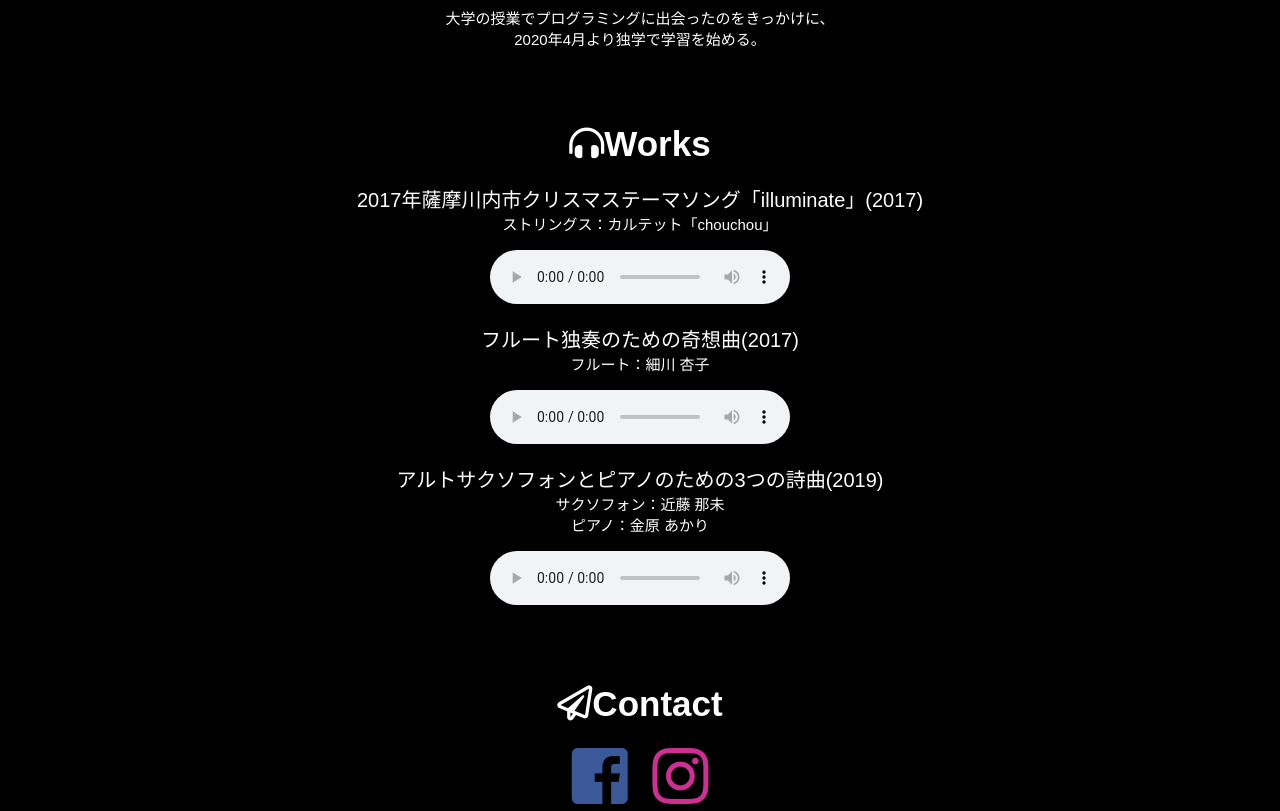
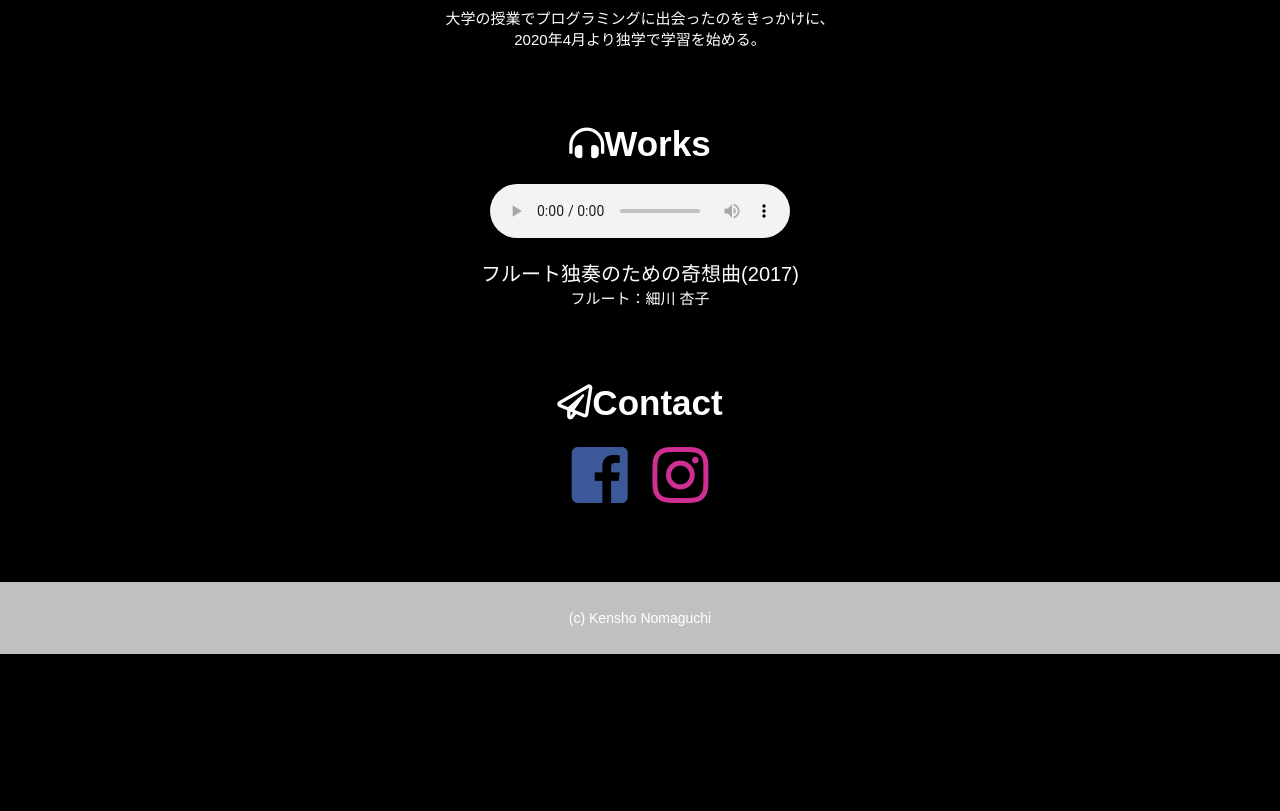
Before and after one commit to peenats-ay/portforio, a plain HTML site: page index.html in a window 1280 px wide. Shown: the part 780-1591 px from the top of the page. After the commit the page ends 1434 px from the top, so only its background shows below. Drawn offline with nearby package versions, Linux system fonts and the light colour scheme; files that its build step writes are made by us from their sources; files whose address does not match are found by name.

Commit message:
Update index.html

```diff
--- a/index.html
+++ b/index.html
@@ -50,21 +50,10 @@
     </section>
     <section class="works" id="wks">
         <h2><i class="fas fa-headphones-alt"></i>Works</h2>
-        <p><span>2017年薩摩川内市クリスマステーマソング「illuminate」(2017)</span><br>
-            ストリングス：カルテット「chouchou」
-        </p>
             <audio id="playSong" src="クリスマステーマソング.wav" controls></audio>
-        <p><span>フルート独奏のための奇想曲(2017)</span><br>
-            フルート：細川 杏子
-        </p>
-            <audio id="playSong" src="09 Capriccio.m4a" controls></audio>
-        <p><span>アルトサクソフォンとピアノのための3つの詩曲(2019)</span><br>
-            サクソフォン：近藤 那未<br>
-            ピアノ：金原 あかり
-        </p>
-            <audio id="playSong" src="03 野間口.m4a" controls></audio>
-
-
+                <p><span>フルート独奏のための奇想曲(2017)</span><br>
+                フルート：細川 杏子
+                </p>
     </section>
     <section class="contact" id="cont">
         <h2><i class="far fa-paper-plane"></i>Contact</h2>
```
